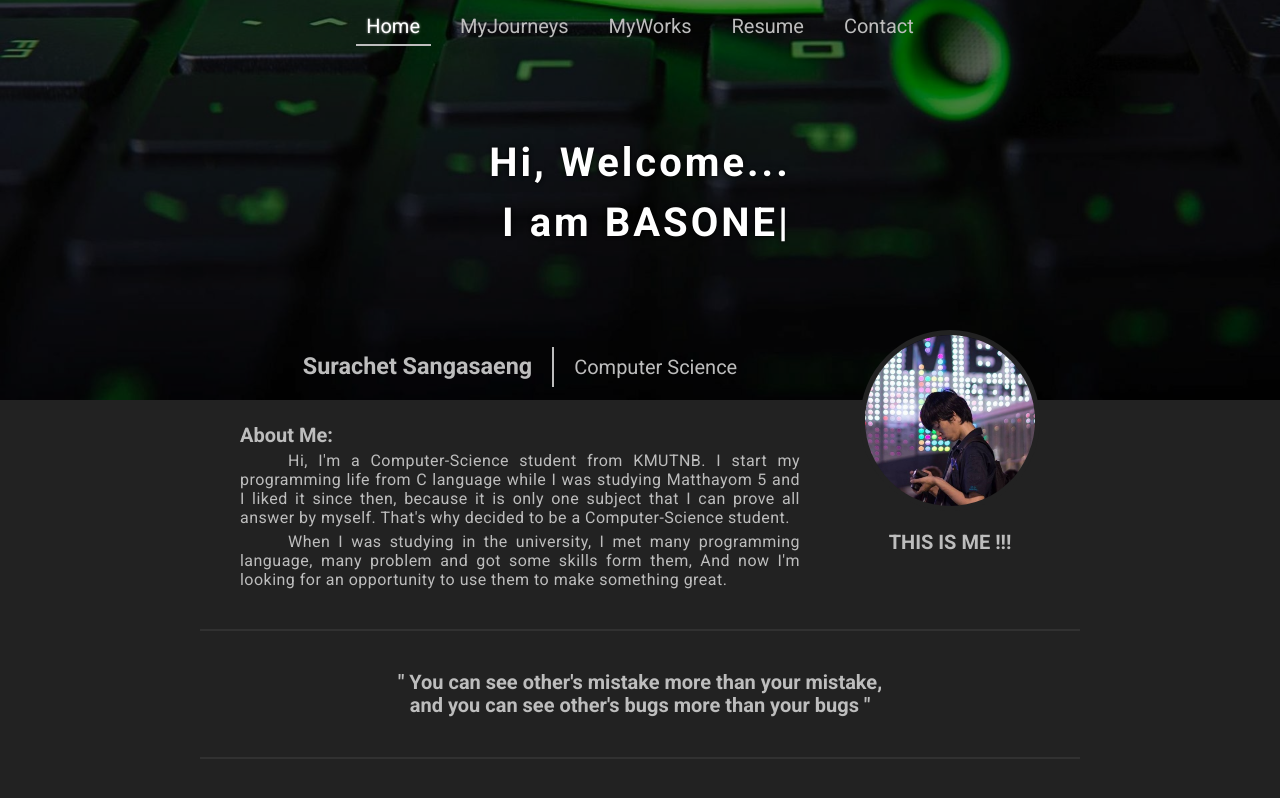
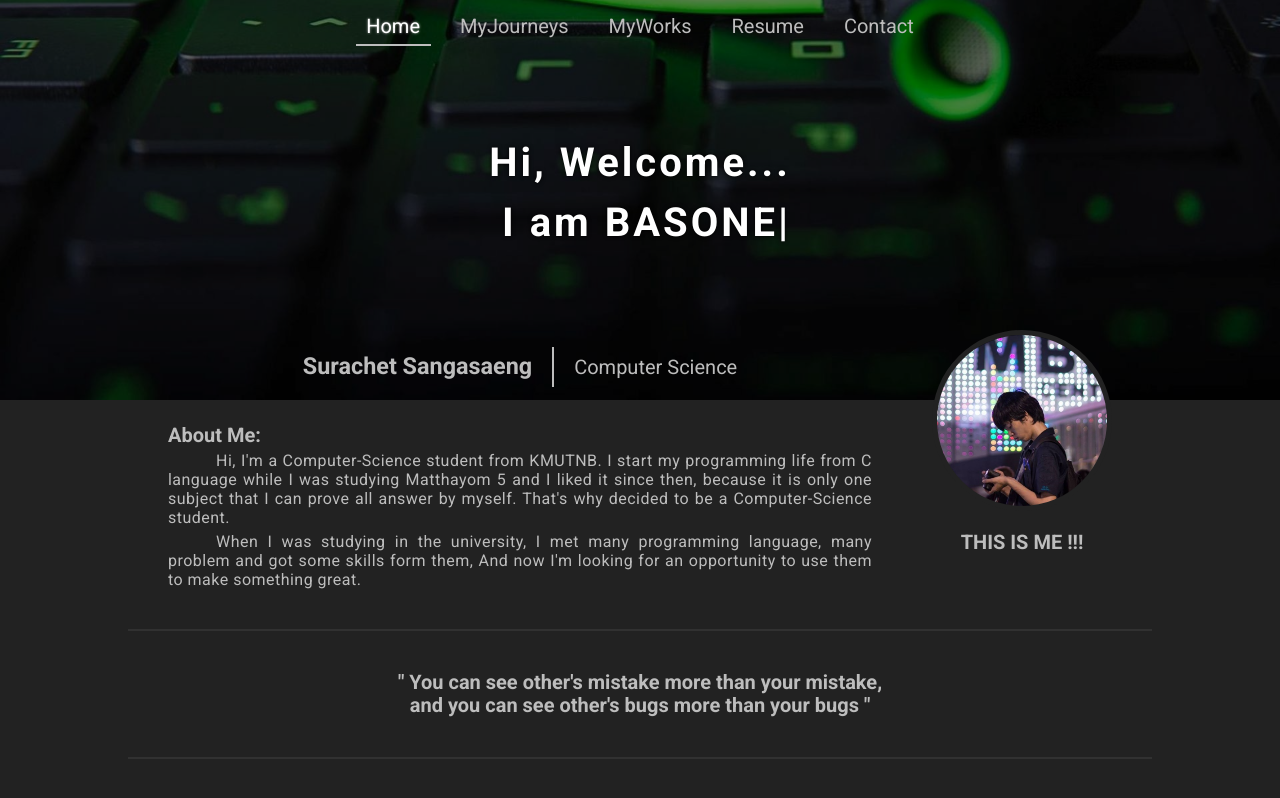
Before and after one commit to Basone01/basone01.github.io, a React app: page /#/ in a window 1280 px wide. Shown: the top 798 px of the page. Built offline with nearby package versions, Linux system fonts and the light colour scheme.

Commit message:
break home to 2 file

```diff
--- a/src/components/page/home.js
+++ /dev/null
@@ -1,95 +0,0 @@
-import React, {Component, Fragment} from 'react';
-import {AnimatedContainer, Flex, Text, HeadingText} from '../shared/';
-import Header from '../header/';
-import styled from 'styled-components';
-
-
-const StyledAboutSection = Flex.extend`
-	min-height: 350px;
-	padding: 0 10em;
-	transform: translateY(-110px);
-	& > * {
-		border-bottom: 2px solid #FFF1;
-	}
-	@media only screen and (max-width:768px){
-	  font-size: 0.5em;
-	  padding: 0 5em;
-	  transform: translateY(-60px);
-	}
-	@media only screen and (max-width:384px){
-	  font-size: 0.5em;
-	  padding: 0 0.5em;
-	  transform: translateY(-50px);
-
-	}
-`;
-
-const ProfilePic = styled.img`
-	border-radius: 50%;
-	width: 180px;
-	height: auto;
-	border: 5px solid var(--black);
-	margin-bottom: 1em;
-	@media only screen and (max-width:768px){
-	  width: 120px;
-	}
-	@media only screen and (max-width:384px){
-	  width: 90px;
-	}
-`;
-
-const AboutSection = (props) => (
-    <StyledAboutSection direction="column" alignItems="stretch">
-        <Flex justifyContent="center">
-            <Flex fluid grow={1} direction="column" alignItems="stretch">
-                <Flex fluid alignItems="baseline" justifyContent="center" style={{marginBottom: '1em'}}>
-                    <h3 style={{textAlign:"right"}}>Surachet Sangasaeng</h3>
-                    <span style={{
-                        width: 1,
-                        height:"2em",
-                        marginLeft:"1em",
-                        marginRight:"1em",
-                        alignSelf: "center",
-                        borderRight: '0.1em solid var(--white)'
-                    }}/>
-                    <p style={{textAlign:"left"}}>Computer Science</p>
-                </Flex>
-                <Flex fluid direction="column">
-                    <HeadingText>About Me:</HeadingText>
-                    <Text indent justify>
-                        Hi, I'm a Computer-Science student from KMUTNB. I start my programming life from C language
-                        while I was studying Matthayom 5 and I liked it since then,
-                        because it is only one subject that I can prove all answer by myself.
-                        That's why decided to be a Computer-Science student.
-                    </Text>
-                    <Text indent justify>
-                        When I was studying in the university,
-                        I met many programming language, many problem and got some skills form them,
-                        And now I'm looking for an opportunity to use them to make something great.
-                    </Text>
-                </Flex>
-            </Flex>
-            <Flex fluid direction="column" alignItems="center" style={{marginLeft:"3em"}}>
-                <ProfilePic src={require('img/profilePic.jpg')}/>
-                <HeadingText center>THIS IS ME !!!</HeadingText>
-            </Flex>
-        </Flex>
-        <Flex direction="column" alignItems="stretch">
-            <HeadingText center>" You can see other's mistake more than your mistake, </HeadingText>
-            <HeadingText center>and you can see other's bugs more than your bugs "</HeadingText>
-        </Flex>
-    </StyledAboutSection>
-);
-
-export class Home extends Component {
-    render() {
-        return (
-            <Fragment>
-                <Header/>
-                <AboutSection/>
-            </Fragment>
-        );
-    }
-}
-
-export default AnimatedContainer(Home);
--- /dev/null
+++ b/src/components/page/home/home.js
@@ -0,0 +1,58 @@
+import React, { Fragment} from 'react';
+import {AnimatedContainer, Flex, Text, HeadingText} from 'components/shared/';
+import Header from 'components/header/';
+import {StyledAboutSection, ProfilePic, Separator} from './home.styled';
+
+export function Home(props) {
+    return (
+        <Fragment>
+            <Header/>
+            <StyledAboutSection>
+                <Flex justifyContent="center" alignItems="stretch" style={{maxWidth: "1024px"}}>
+                    <Flex fluid grow={1} direction="column" alignItems="stretch">
+                        <Flex fluid alignItems="baseline" justifyContent="center" style={{marginBottom: '1em'}}>
+                            <h3 style={{textAlign: "right"}}>Surachet Sangasaeng</h3>
+                            <span style={{
+                                width: 1,
+                                height: "2em",
+                                marginLeft: "1em",
+                                marginRight: "1em",
+                                alignSelf: "center",
+                                borderRight: '0.1em solid var(--white)'
+                            }}/>
+                            <p style={{textAlign: "left"}}>Computer Science</p>
+                        </Flex>
+                        <Flex fluid direction="column">
+                            <HeadingText>About Me:</HeadingText>
+                            <Text indent justify>
+                                Hi, I'm a Computer-Science student from KMUTNB. I start my programming life from C
+                                language
+                                while I was studying Matthayom 5 and I liked it since then,
+                                because it is only one subject that I can prove all answer by myself.
+                                That's why decided to be a Computer-Science student.
+                            </Text>
+                            <Text indent justify>
+                                When I was studying in the university,
+                                I met many programming language, many problem and got some skills form them,
+                                And now I'm looking for an opportunity to use them to make something great.
+                            </Text>
+                        </Flex>
+                    </Flex>
+                    <Flex fluid direction="column" alignItems="center" style={{marginLeft: "3em"}}>
+                        <ProfilePic src={require('img/profilePic.jpg')}/>
+                        <HeadingText center>THIS IS ME !!!</HeadingText>
+                    </Flex>
+
+                </Flex>
+                <Separator/>
+                <Flex direction="column" alignItems="stretch">
+                    <HeadingText center>" You can see other's mistake more than your mistake, </HeadingText>
+                    <HeadingText center>and you can see other's bugs more than your bugs "</HeadingText>
+                </Flex>
+                <Separator/>
+            </StyledAboutSection>
+        </Fragment>
+    );
+}
+
+export default AnimatedContainer(Home);
--- /dev/null
+++ b/src/components/page/home/home.styled.js
@@ -0,0 +1,48 @@
+import styled from "styled-components";
+
+const Separator = styled.div`
+  display: block;
+  border-bottom: 2px solid #FFF1;
+  width: 100%;
+`;
+const StyledAboutSection = styled.div`
+	min-height: 350px;
+	display: flex;
+	flex-direction: column;
+	align-items: center;
+	justify-content: flex-start;
+	transform: translateY(-110px);
+	&> ${Separator} {
+		max-width: 1024px;
+
+	}
+
+	@media only screen and (max-width:768px){
+	  font-size: 0.5em;
+	  padding: 0 5em;
+	  transform: translateY(-60px);
+	}
+	@media only screen and (max-width:384px){
+	  font-size: 0.5em;
+	  padding: 0 0.5em;
+	  transform: translateY(-50px);
+
+	}
+`;
+
+
+const ProfilePic = styled.img`
+	border-radius: 50%;
+	width: 180px;
+	height: auto;
+	border: 5px solid var(--black);
+	margin-bottom: 1em;
+	@media only screen and (max-width:768px){
+	  width: 120px;
+	}
+	@media only screen and (max-width:384px){
+	  width: 90px;
+	}
+`;
+
+export {Separator, ProfilePic, StyledAboutSection};
--- a/src/components/page/index.js
+++ b/src/components/page/index.js
@@ -1,5 +1,5 @@
 import Contact from './contact';
-import Home from './home';
+import Home from './home/home';
 import Works from './works'
 import Resume from './resume'
 import Journeys from './journeys'
```
